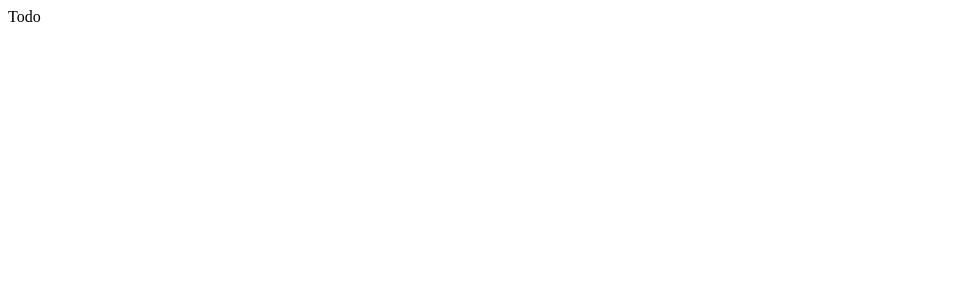
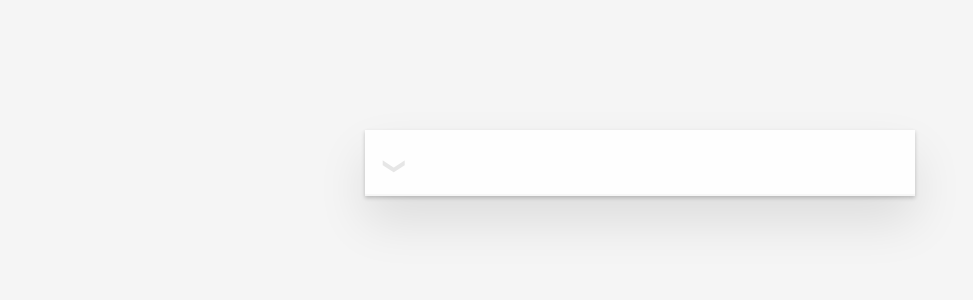
Before and after one commit to fe-olaf/20210821, a React app: page / in a window 1280 px wide. Shown: the top 300 px of the page, without its empty margins (0-973 px from the left). Built offline with nearby package versions, Linux system fonts and the light colour scheme; the HTML template or start-up script is replaced by a standard one.

Commit message:
input 추가

```diff
--- a/package.json
+++ b/package.json
@@ -21,7 +21,8 @@
   "dependencies": {
     "react": "^17.0.2",
     "react-dom": "^17.0.2",
-    "react-router-dom": "^5.2.1"
+    "react-router-dom": "^5.2.1",
+    "styled-components": "^5.3.1"
   },
   "devDependencies": {
     "@babel/core": "^7.15.0",
--- a/src/App.js
+++ b/src/App.js
@@ -1,12 +1,14 @@
 import React from 'react'
 import { BrowserRouter, Switch, Route } from 'react-router-dom'
 
+import ResetStyle from './components/ResetStyle'
 import TodoPage from './pages/Todo'
 import ErrorPage from './pages/Error'
 
 function App() {
   return (
     <BrowserRouter>
+      <ResetStyle />
       <Switch>
         <Route exact path="/">
           <TodoPage />
--- /dev/null
+++ b/src/components/ResetStyle.js
@@ -0,0 +1,38 @@
+import { createGlobalStyle } from 'styled-components'
+
+export default createGlobalStyle`
+    html,
+    body {
+        margin: 0;
+        padding: 0;
+    }
+
+    button {
+        margin: 0;
+        padding: 0;
+        border: 0;
+        background: none;
+        font-size: 100%;
+        vertical-align: baseline;
+        font-family: inherit;
+        font-weight: inherit;
+        color: inherit;
+        -webkit-appearance: none;
+        appearance: none;
+        -webkit-font-smoothing: antialiased;
+        -moz-osx-font-smoothing: grayscale;
+    }
+
+    body {
+        font: 14px 'Helvetica Neue', Helvetica, Arial, sans-serif;
+        line-height: 1.4em;
+        background: #f5f5f5;
+        color: #111111;
+        min-width: 230px;
+        max-width: 550px;
+        margin: 0 auto;
+        -webkit-font-smoothing: antialiased;
+        -moz-osx-font-smoothing: grayscale;
+        font-weight: 300;
+    }
+`
--- /dev/null
+++ b/src/components/todo/Input.js
@@ -0,0 +1,55 @@
+import React from 'react'
+import styled from 'styled-components'
+
+const Container = styled.div``
+
+const CheckButton = styled.div`
+  width: 60px;
+  font-size: 0;
+  position: absolute;
+  top: 0;
+  left: -25px;
+  transform: rotate(90deg);
+  height: 65px;
+  width: 65px;
+
+  &::before {
+    content: '❯';
+    font-size: 22px;
+    color: #e6e6e6;
+    padding: 10px 27px 10px 27px;
+
+    ${({ checked }) =>
+      checked &&
+      `
+      color: #737373;
+    `}
+  }
+`
+
+const Input = styled.input`
+  padding: 16px 16px 16px 60px;
+  border: none;
+  background: rgba(0, 0, 0, 0.003);
+  box-shadow: inset 0 -2px 1px rgb(0 0 0 / 3%);
+  position: relative;
+  margin: 0;
+  width: 100%;
+  font-size: 24px;
+  font-family: inherit;
+  font-weight: inherit;
+  line-height: 1.4em;
+  color: inherit;
+  box-sizing: border-box;
+`
+
+function EditInput() {
+  return (
+    <Container>
+      <Input />
+      <CheckButton checked={false} />
+    </Container>
+  )
+}
+
+export default EditInput
--- a/src/pages/Todo.js
+++ b/src/pages/Todo.js
@@ -1,7 +1,21 @@
 import React from 'react'
+import styled from 'styled-components'
+
+import Input from '../components/todo/Input'
+
+const Container = styled.div`
+  background: #fff;
+  margin: 130px 0 40px 0;
+  position: relative;
+  box-shadow: 0 2px 4px 0 rgba(0, 0, 0, 0.2), 0 25px 50px 0 rgba(0, 0, 0, 0.1);
+`
 
 function TodoPage() {
-  return <div>Todo</div>
+  return (
+    <Container>
+      <Input />
+    </Container>
+  )
 }
 
 export default TodoPage
```
Also changed, not shown: src/components/todo/Footer.js (added), src/components/todo/List.js (added), 1 other file (tests, documents, lock files or other folders).
